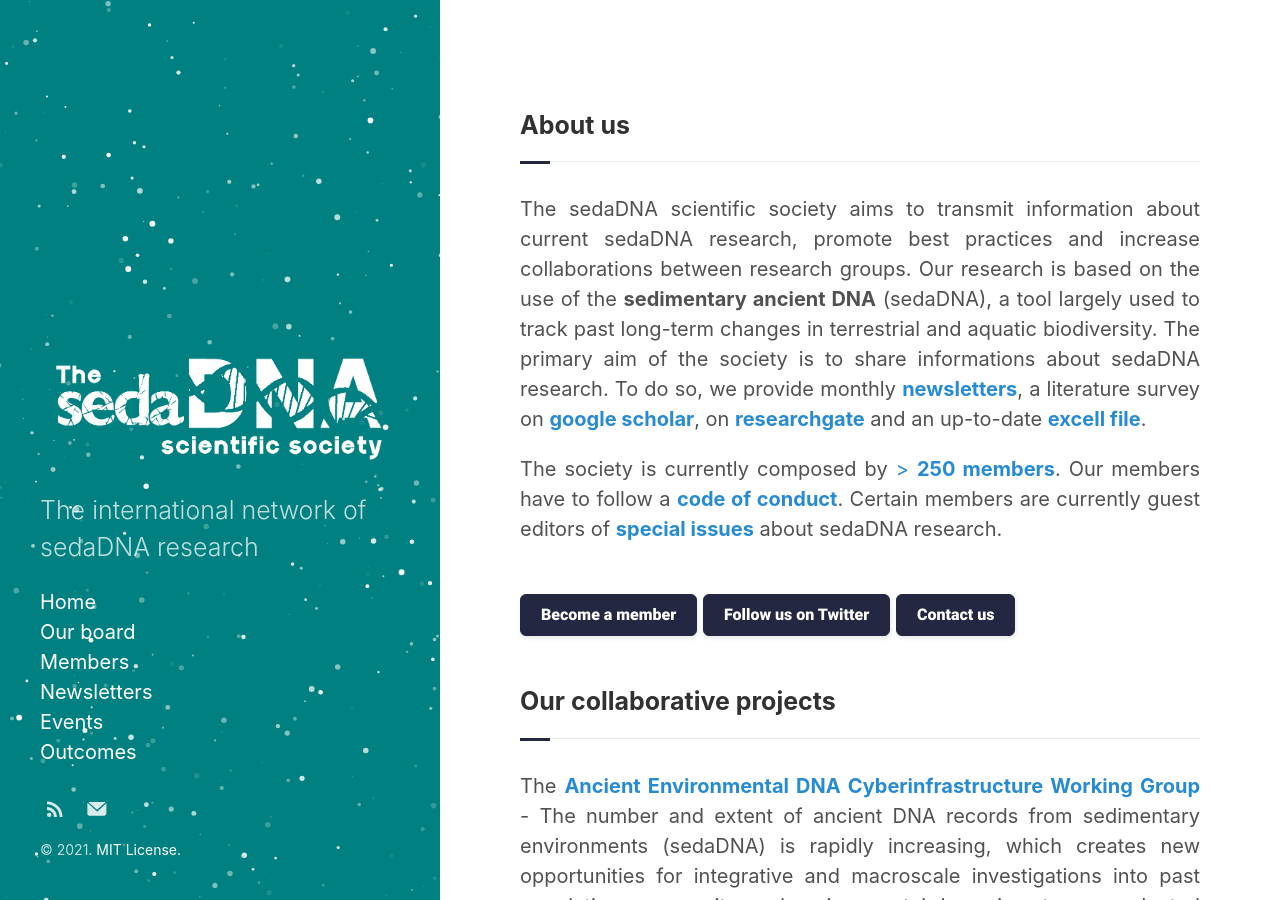
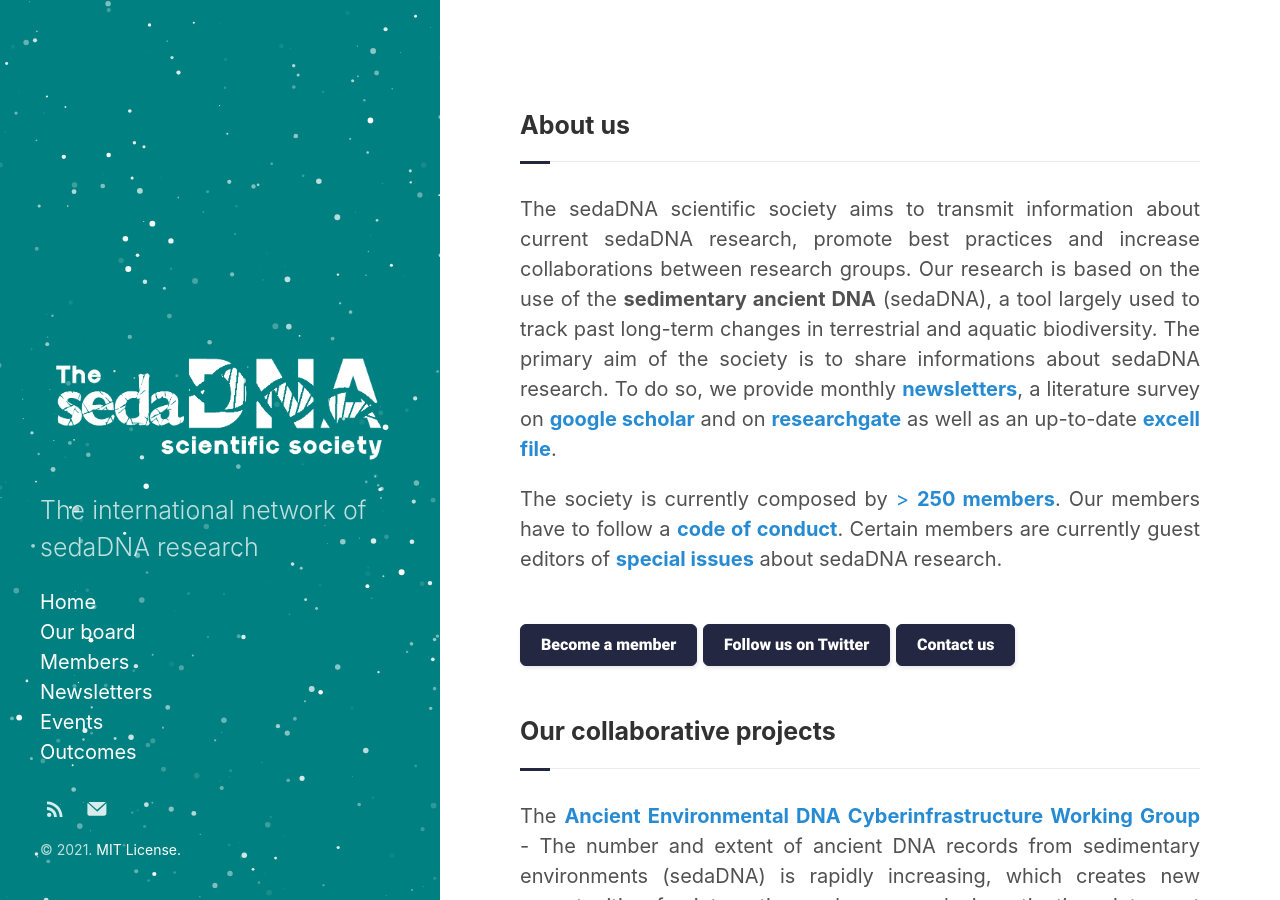
Before and after one commit to sedadna/sedadna.github.io, a Jekyll site: the page built from index.html, in a window 1280 px wide and 900 px high. Built offline with Jekyll 4.4.1, drawn with Linux system fonts in a browser that asks for light colours; the list of posts is cut into pages by our own code.

Commit message:
Update index.html

```diff
--- a/index.html
+++ b/index.html
@@ -4,7 +4,7 @@
 
 <div class="intro">
 <h3 class="section-title underline">About us</h3>
-<p>The sedaDNA scientific society aims to transmit information about current sedaDNA research, promote best practices and increase collaborations between research groups. Our research is based on the use of the <b>sedimentary ancient DNA</b> (sedaDNA), a tool largely used to track past long-term changes in terrestrial and aquatic biodiversity.  The primary aim of the society is to share informations about sedaDNA research. To do so, we provide monthly <a href="/category/news.html"><b>newsletters</b></a>, a literature survey on <a href="https://scholar.google.fr/citations?user=90ytJ14AAAAJ&hl=fr" target="_blank"><b>google scholar</b></a>, on <a href="https://www.researchgate.net/project/Comprehensive-literature-about-ancient-DNA-studies-from-sedimentary-archives-by-the-sedaDNA-scientific-society" target="_blank"><b>researchgate</b></a> and an up-to-date <a href="https://drive.google.com/file/d/1fZKL1Vb0xhpDSuqNx_JnYAk0KXEtF0PS/view" target="_blank"><b>excell file</b></a>. </p>
+<p>The sedaDNA scientific society aims to transmit information about current sedaDNA research, promote best practices and increase collaborations between research groups. Our research is based on the use of the <b>sedimentary ancient DNA</b> (sedaDNA), a tool largely used to track past long-term changes in terrestrial and aquatic biodiversity.  The primary aim of the society is to share informations about sedaDNA research. To do so, we provide monthly <a href="/category/news.html"><b>newsletters</b></a>, a literature survey on <a href="https://scholar.google.fr/citations?user=90ytJ14AAAAJ&hl=fr" target="_blank"><b>google scholar</b></a> and on <a href="https://www.researchgate.net/project/Comprehensive-literature-about-ancient-DNA-studies-from-sedimentary-archives-by-the-sedaDNA-scientific-society" target="_blank"><b>researchgate</b></a> as well as an up-to-date <a href="https://drive.google.com/file/d/1fZKL1Vb0xhpDSuqNx_JnYAk0KXEtF0PS/view" target="_blank"><b>excell file</b></a>. </p>
 <p>The society is currently composed by <a href="/category/members.html" target="_blank">> <b>250 members</b></a>. Our members have to follow a <a href="/category/code.html" target="_blank"><b>code of conduct</b></a>. Certain members are currently guest editors of <a href="/category/si.html" target="_blank"><b>special issues</b></a> about sedaDNA research.</p>
 <p> <br>
 <button class="button-join" role="button" onclick="window.open('https://forms.gle/sNqK3VUjHhqUXwbq9','_blank')" type="button">Become a member</button>
```
